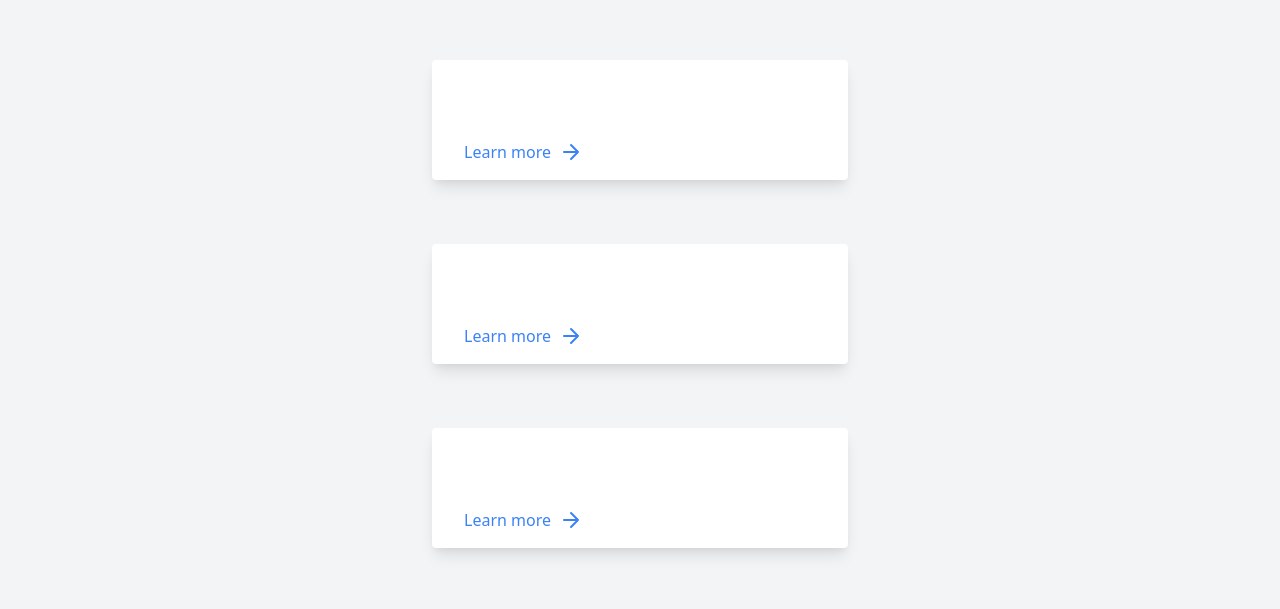
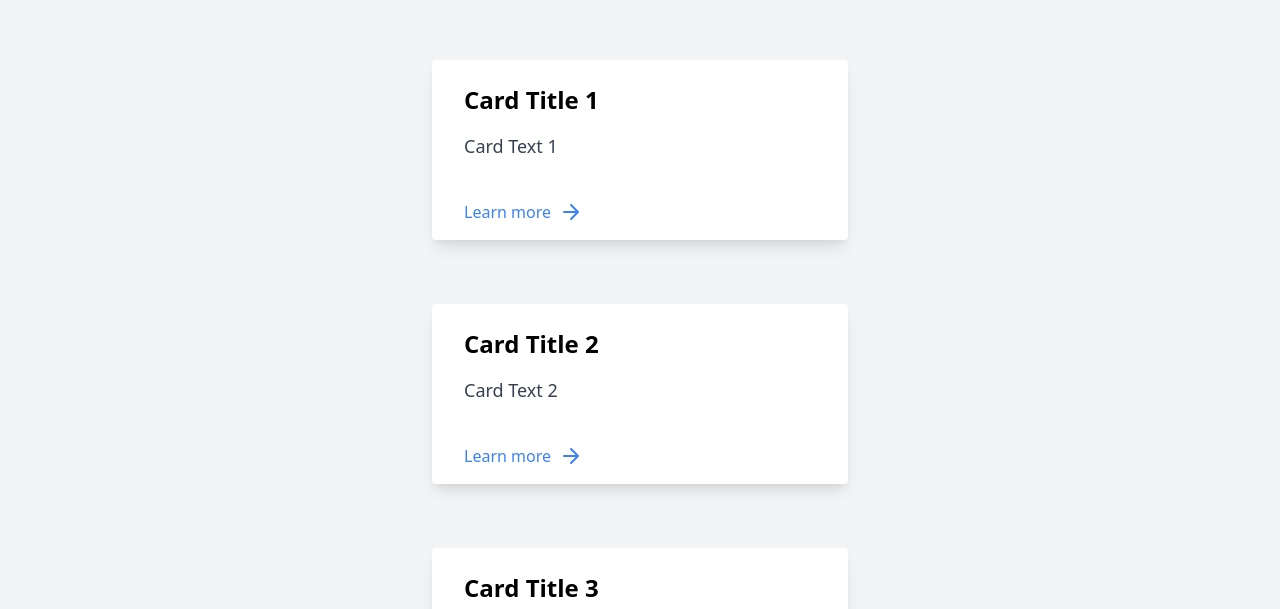
Before and after one commit to m-esh-66/m-esh-66.github.io, a plain HTML site: page index.html in a window 1280 px wide. Shown: the part 172-781 px from the top of the page. Drawn offline with nearby package versions, Linux system fonts and the light colour scheme; files that its build step writes are made by us from their sources.

Commit message:
Fix file path for content

```diff
--- a/index.html
+++ b/index.html
@@ -114,7 +114,7 @@
         <p>&copy; 2024 My Website</p>
     </footer>
 
-    <script src="script.js"></script>
+    <script src="js/script.js"></script>
 
 </body>
 </html>
--- a/js/script.js
+++ b/js/script.js
@@ -1,4 +1,4 @@
-fetch('content.json')
+fetch('js/content.json')
   .then(response => response.json())
   .then(data => {
     for (let i = 1; i <= 4; i++) {
@@ -7,4 +7,3 @@
     }
   })
   .catch(error => console.error('Error loading content:', error));
-  console.log("works");
```
